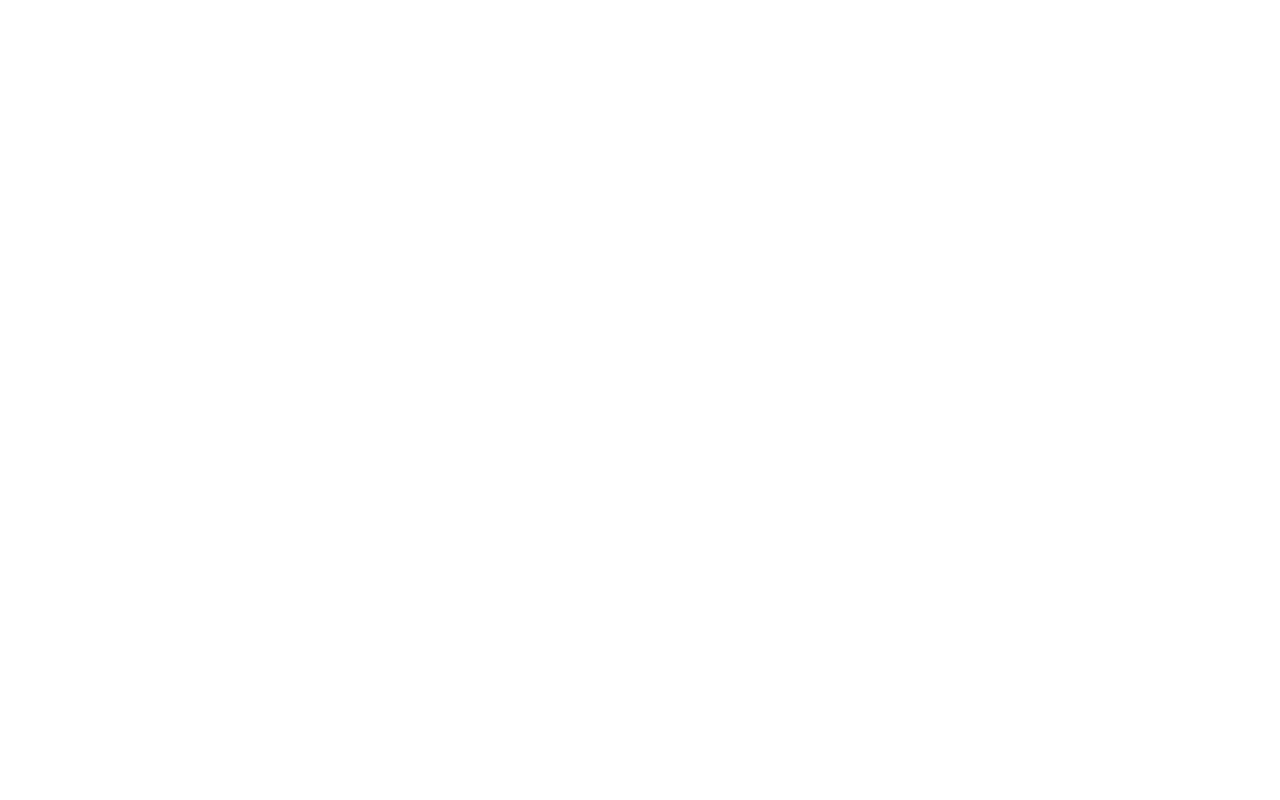
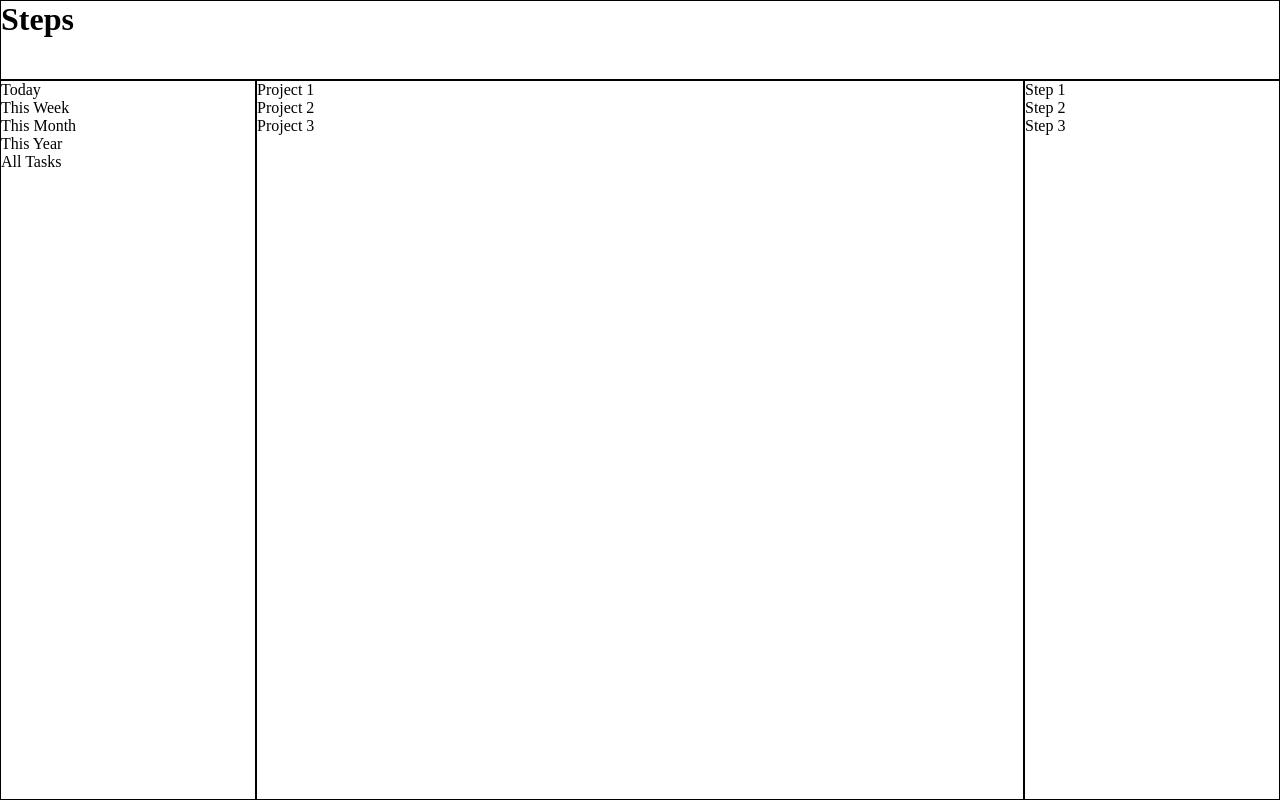
Before and after one commit to pmbechard/Steps, a website built with webpack: page dist/index.html in a window 1280 px wide. Built offline with Linux system fonts and the light colour scheme.

Commit message:
Adds general layour structure in index.html and style.css

```diff
--- a/src/index.js
+++ b/src/index.js
@@ -0,0 +1 @@
+import './style.css';
--- /dev/null
+++ b/src/style.css
@@ -0,0 +1,35 @@
+* {
+    margin: 0;
+    padding: 0;
+    box-sizing: border-box;
+    list-style: none;
+}
+
+header, nav, .projects-area, .steps-area {
+    border: 1px solid black;
+}
+
+header {
+    height: 10vh;
+    width: 100vw;
+}
+
+main {
+    display: flex;
+    width: 100vw;
+}
+
+nav {
+    height: 90vh;
+    width: 20vw;
+}
+
+.projects-area {
+    height: 90vh;
+    width: 60vw;
+}
+
+.steps-area {
+    height: 90vh;
+    width: 20vw;
+}
```
Also changed, not shown: dist/bundle.js, dist/index.html.
